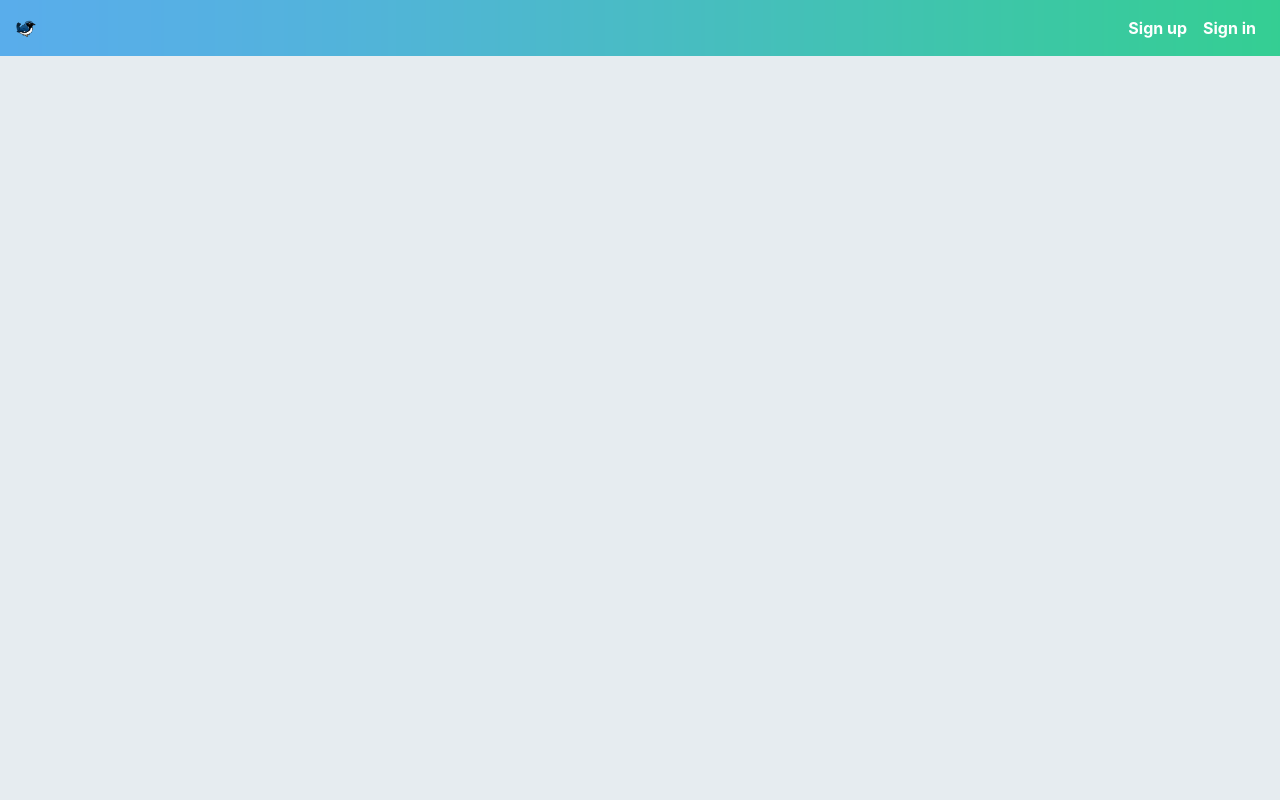
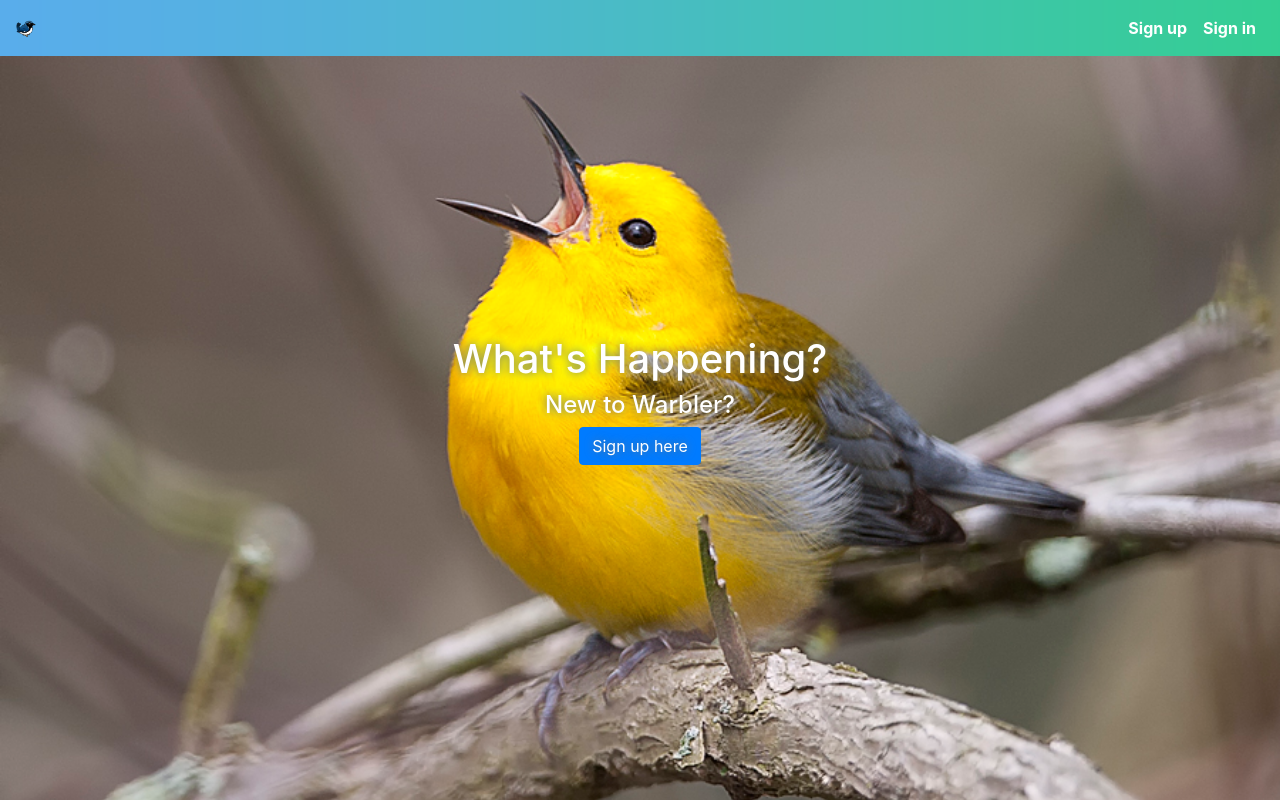
Before and after one commit to Michaelpp20001/Warbler-client, a React (Create React App) app: page / in a window 1280 px wide. Built offline with nearby package versions, Linux system fonts and the light colour scheme.

Commit message:
added a home page component, added styling to hompage as well

```diff
--- /dev/null
+++ b/src/components/Hompage.js
@@ -0,0 +1,16 @@
+// essentially a standard landing page
+
+import React from "react";
+import {Link} from "react-router-dom";
+
+const Homepage = () => (
+    <div className="home-hero">
+        <h1>What's Happening?</h1>
+        <h4>New to Warbler?</h4>
+        <Link to="/signup" className="btn btn-primary">
+            Sign up here
+        </Link>
+    </div>
+);
+
+export default Homepage;
--- a/src/containers/App.js
+++ b/src/containers/App.js
@@ -3,6 +3,7 @@ import {Provider} from "react-redux";
 import {configureStore} from "../store";
 import {BrowserRouter as Router} from "react-router-dom";
 import Navbar from "./Navbar";
+import Main from "./Main";
 
 const store = configureStore();
 
@@ -12,6 +13,7 @@ function App() {
       <Router>
         <div className="onboarding">
             <Navbar />
+            <Main />
         </div>
       </Router>
     </Provider>
--- a/src/containers/Main.js
+++ b/src/containers/Main.js
@@ -1,9 +1,8 @@
 // Main will be responsible for our routing logic
-
  import React from "react";
  import {Switch, Route, withRouter, Redirect} from "react-router-dom";
  import {connect} from "react-redux";
- import Homepage from "../components/Homepage";
+ import Homepage from "../components/Hompage";
 
  // Switch component will allow for multiple routes and 404 logic
  const Main = props => {
@@ -22,4 +21,4 @@
      };
  }
 
- export default withRouter(connect(mapStateToProps, null))(Main);
+ export default withRouter(connect(mapStateToProps, null)(Main));
--- a/src/index.css
+++ b/src/index.css
@@ -36,6 +36,28 @@ ul.nav.navbar-nav li {
   background-size: 100% 100%;
 }
 
+/* Hompage */
+
+.home-hero {
+  width: 100vw;
+  height: 100vh;
+  position: absolute;
+  top: 0;
+  left: 0;
+  display: flex;
+  flex-direction: column;
+  align-items: center;
+  justify-content: center;
+  z-index: -1;
+  background-image: url("./images/signed-out-home.jpg");
+  text-align: center;
+  padding: 1rem;
+  background-position: center center;
+  background-size: cover;
+  color: white;
+  text-shadow: 0 0 8px #66757f;
+}
+
 code {
   font-family: source-code-pro, Menlo, Monaco, Consolas, 'Courier New',
     monospace;
```
